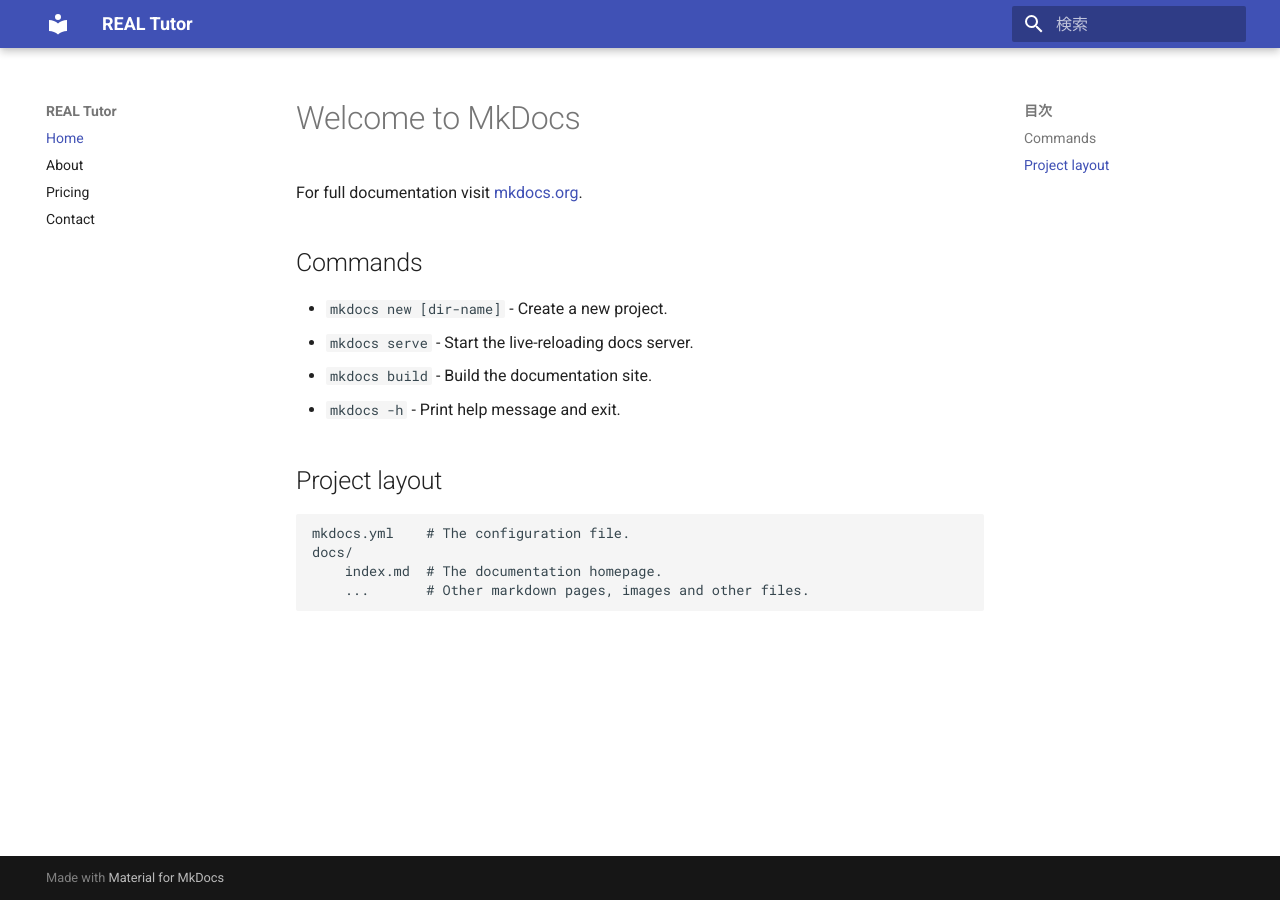
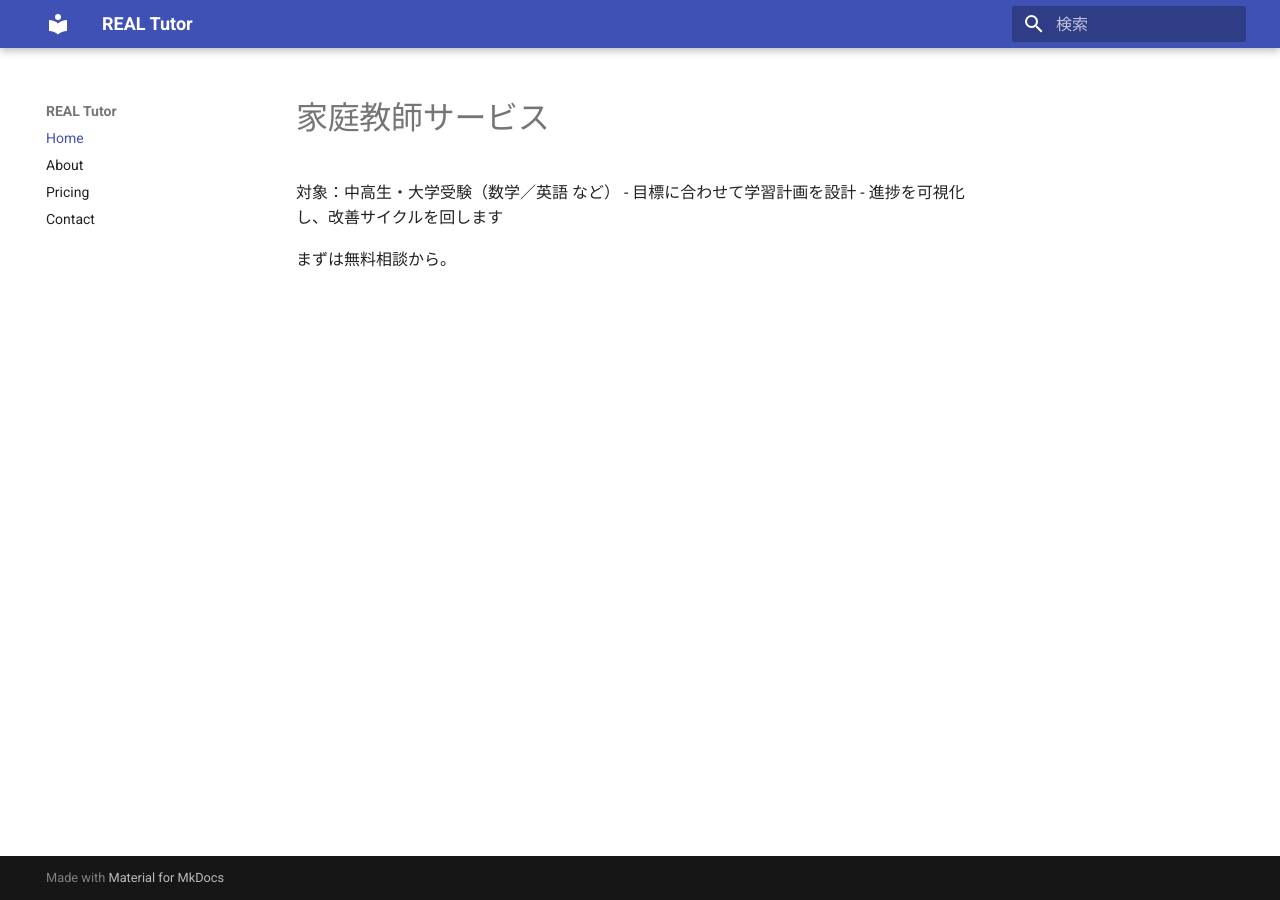
Before and after one commit to REALTutor-EducConsulting/REALTutor, an MkDocs documentation site: the page built from docs/index.md, in a window 1280 px wide. Built offline with MkDocs 1.6.1 and Material for MkDocs 9.7.7, drawn with Linux system fonts in a browser that asks for light colours.

Commit message:
fix: add GitHub Actions workflow and update docs

```diff
--- a/docs/index.md
+++ b/docs/index.md
@@ -1,17 +1,7 @@
-# Welcome to MkDocs
+# 家庭教師サービス
 
-For full documentation visit [mkdocs.org](https://www.mkdocs.org).
+対象：中高生・大学受験（数学／英語 など）
+- 目標に合わせて学習計画を設計
+- 進捗を可視化し、改善サイクルを回します
 
-## Commands
-
-* `mkdocs new [dir-name]` - Create a new project.
-* `mkdocs serve` - Start the live-reloading docs server.
-* `mkdocs build` - Build the documentation site.
-* `mkdocs -h` - Print help message and exit.
-
-## Project layout
-
-    mkdocs.yml    # The configuration file.
-    docs/
-        index.md  # The documentation homepage.
-        ...       # Other markdown pages, images and other files.
+まずは無料相談から。
--- a/mkdocs.yml
+++ b/mkdocs.yml
@@ -1,4 +1,5 @@
 site_name: REAL Tutor
+site_url: https://REALTutor-EducConsulting.github.io/REALTutor/
 nav:
   - Home: index.md
   - About: about.md
```
Also changed, not shown: docs/about.md (+5 -0 lines), docs/contact.md (+4 -0 lines), docs/pricing.md (+5 -0 lines), 2 other files.
